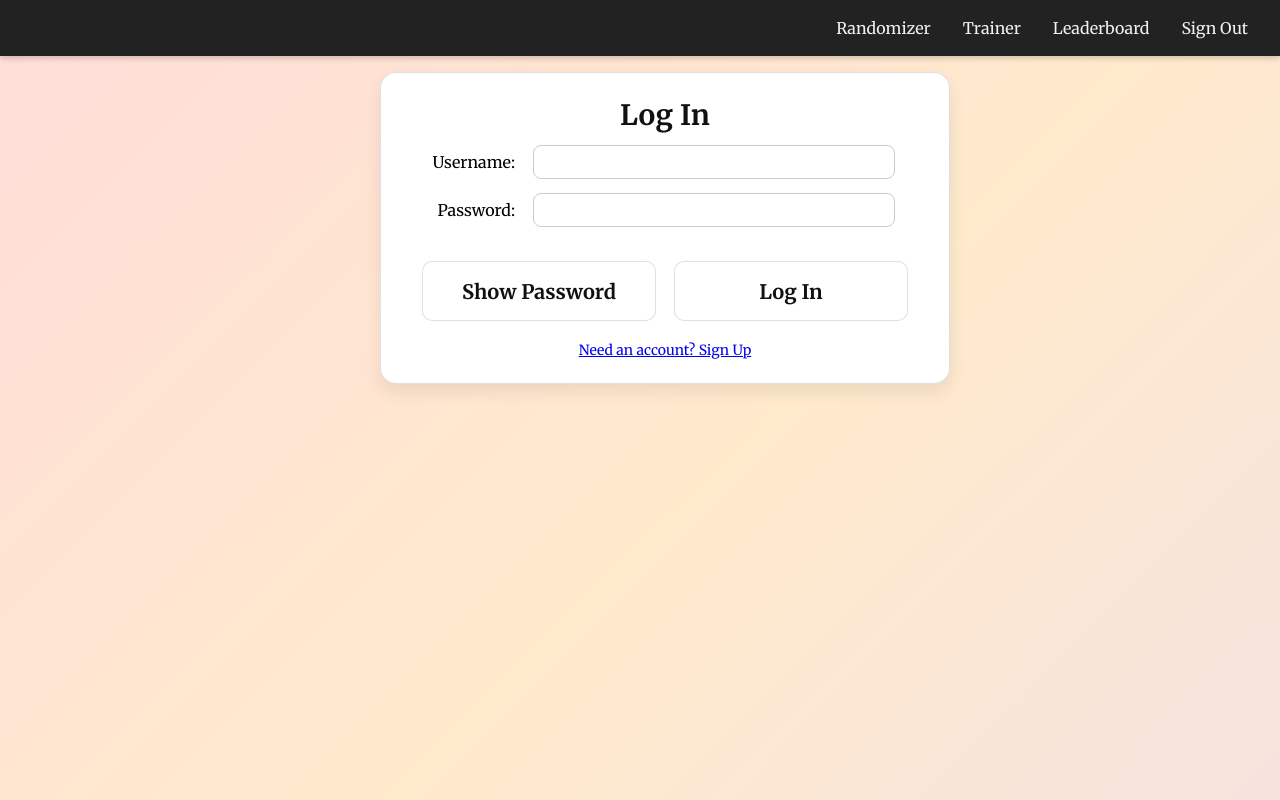
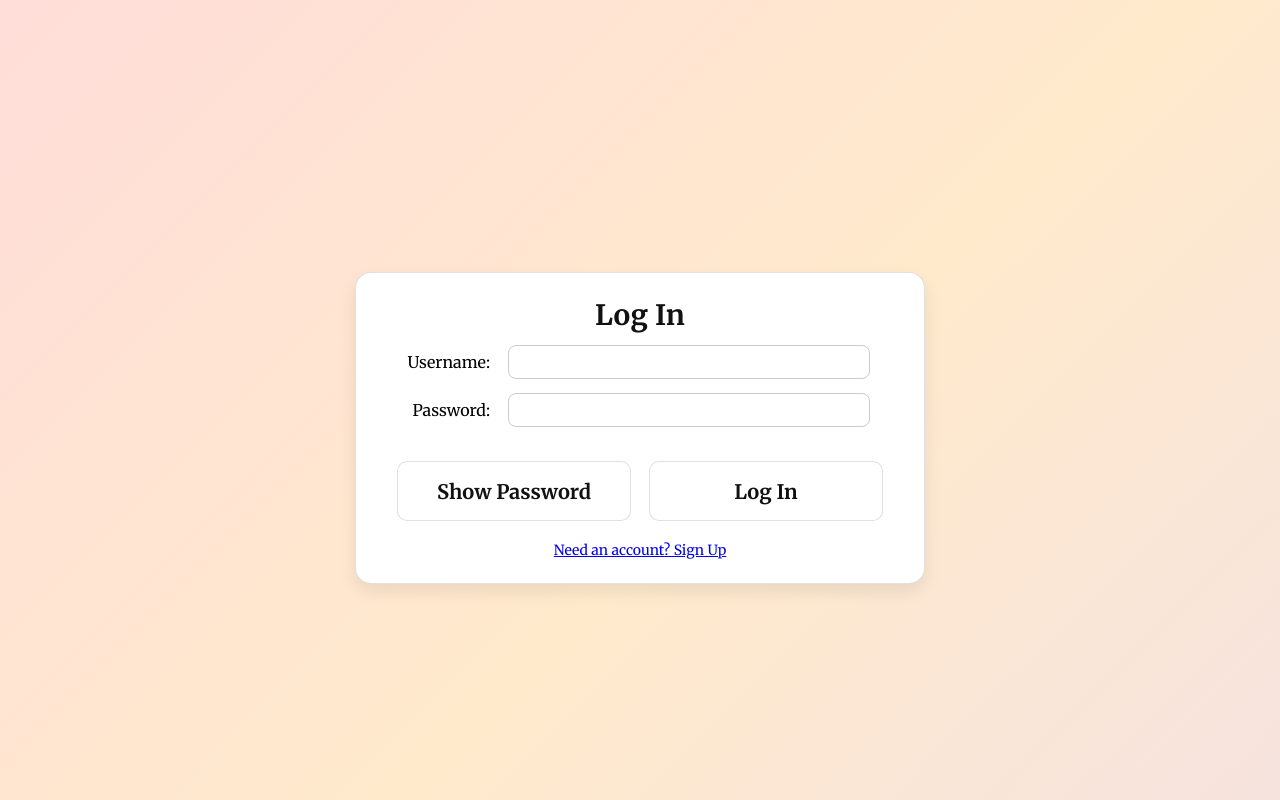
Before and after one commit to CarlsonElican/SDIYBT, a website: page app/public/login.html in a window 1280 px wide. Drawn offline with Linux system fonts and the light colour scheme; no server answers.

Commit message:
Removed navbar from signup and login centered the login/signup modal

```diff
--- a/app/public/login.html
+++ b/app/public/login.html
@@ -8,7 +8,6 @@
   <link rel="stylesheet" href="/navbar/navbar.css">
 </head>
 <body class="auth-page">
-  <div id="navbar-id"></div>
 
   <main class="auth-container">
     <section class="auth-card">
--- a/app/public/style.css
+++ b/app/public/style.css
@@ -761,14 +761,19 @@ body.auth-page {
   display: block;
   height: auto;
   min-height: 100dvh;
-  padding-top: calc(var(--navbar-h, 56px) + 16px);
-  padding-bottom: 48px;
-  overflow-y: auto;
+  padding-top: var(--navbar-h, 56px);
+  padding-bottom: 0;
+  overflow: hidden;
 }
 
 .auth-container {
-  width: min(520px, 92%);
+  min-height: calc(100dvh - var(--navbar-h, 56px));
+  width: calc(100dvh - var(--navbar-h, 56px));
   margin: 0 auto;
+  display: grid;
+  place-items: center;
+  padding: 0 16px;
+  overflow: hidden;
 }
 
 .auth-card {
@@ -778,6 +783,7 @@ body.auth-page {
   padding: 24px;
   box-shadow: 0 8px 18px rgba(0,0,0,.08);
   width: min(520px, 92vw);
+  margin: 0;
 }
 
 .auth-title {
```
Also changed, not shown: app/public/signup.html (+0 -1 lines).
